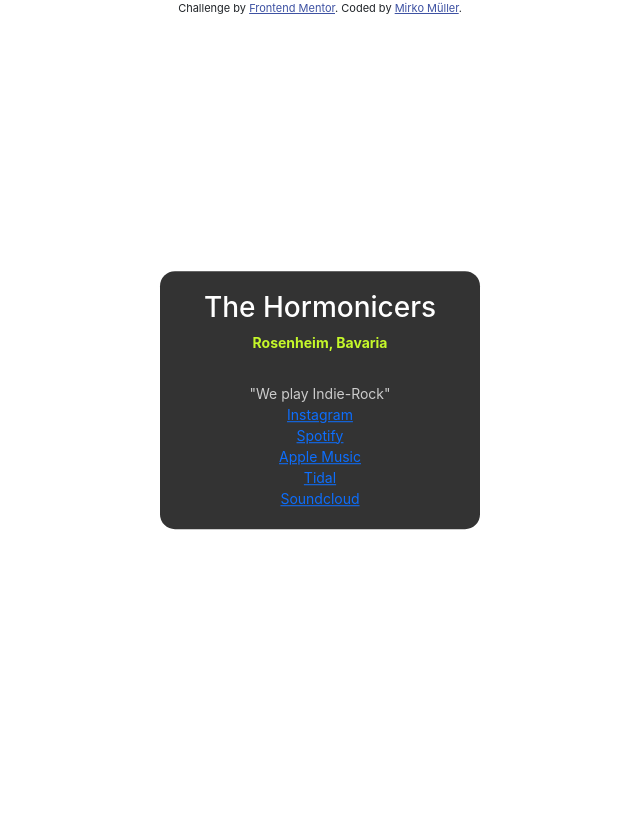
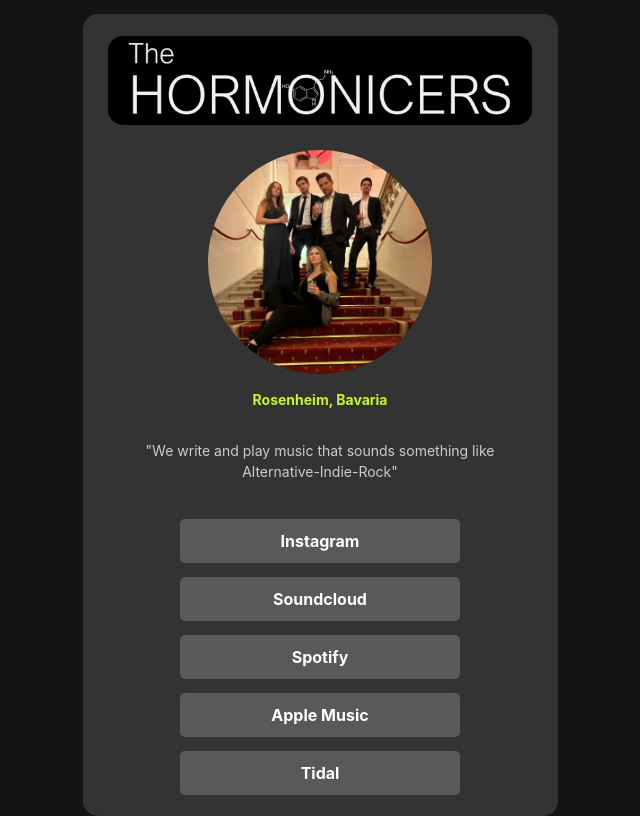
Before and after one commit to trololirko/social-links-profile-main, a plain HTML site: page index.html in a window 1280 px wide. Shown: the whole page, without its empty margins (320-960 px from the left). Drawn offline with nearby package versions, Linux system fonts and the light colour scheme.

Commit message:
Update main.css and index.html

```diff
--- a/assets/css/main.css
+++ b/assets/css/main.css
@@ -12,20 +12,53 @@
 body {
   margin: 0;
   padding: 0;
+  background-color: hsl(0, 0%, 8%);
+  position: absolute;
   height: 100%;
-  font-family: 'Inter', sans-serif !important;
+  width: 100%;
+  font-family: 'Inter', sans-serif;
   font-size: 14px;
 }
+
 .infobox {
-  position: absolute;
-  top: 50%;
-  left: 50%;
-  transform: translate(-50%, -50%);
+  margin-top: 1rem;
+  height: 100%;
   background-color: hsl(0, 0%, 20%);
-  width: 25vw;
   border-radius: 15px;
-  padding: 20px;
+  padding: 1rem;
 }
+
+.band-banner {
+  display: flex;
+  justify-content: center;
+  align-items: center;
+  margin-top: 8px;
+  margin-bottom: 20px;
+}
+
+.band-picture {
+  display: flex;
+  justify-content: center;
+  align-items: center;
+}
+
+#band-banner {
+  width: 95%;
+  border-radius: 15px;
+  margin-left: auto;
+  margin-right: auto;
+}
+
+#band-picture {
+  width: 50%;
+  height: auto;
+  display: flex;
+  justify-content: center; /* horizontal zentrieren */
+  border-radius: 50%;
+  margin-top: 5px;
+  margin-bottom: 15px;
+}
+
 .infobox .name {
   color: hsl(0, 0%, 100%);
   text-align: center;
@@ -40,13 +73,28 @@
 .infobox .description {
   color: hsl(0, 0%, 80%);
   text-align: center;
+  width: 85%;
+  margin-left: auto;
+  margin-right: auto;
   margin-top: 30px;
+  margin-bottom: 30px;
 }
 
-.attribution {
-  font-size: 11px;
-  text-align: center;
+.button-container {
+  display: flex;
+  justify-content: center;
+  width: 100%; /* Setzt die Breite auf eine fixe Breite */
+  padding: 0.5rem;
 }
-.attribution a {
-  color: hsl(228, 45%, 44%);
+
+.button-container button {
+  background-color: hsl(0, 0%, 35%);
+  color: hsl(0, 0%, 100%);
+  border: none;
+  padding: 10px 20px;
+  border-radius: 5px;
+  cursor: pointer;
+  font-size: 16px;
+  font-weight: bold;
+  width: 20rem;
 }
--- a/index.html
+++ b/index.html
@@ -9,49 +9,67 @@
 
     <title>Social links profile</title>
 
+    <link href="https://cdn.jsdelivr.net/npm/bootstrap@5.3.2/dist/css/bootstrap.min.css" rel="stylesheet" />
     <link rel="stylesheet" href="assets/css/main.css" />
-    <link href="https://cdn.jsdelivr.net/npm/bootstrap@5.3.2/dist/css/bootstrap.min.css" rel="stylesheet" />
   </head>
   <body>
     <main>
-      <div class="main container">
-        <div class="container text-center">
-          <div class="infobox">
-            <div class="name"><h2>The Hormonicers</h2></div>
+      <div class="container container-main">
+        <div class="row justify-content-center">
+          <!-- <div class="col-10 col-xl-3 col-xxl-3 infobox"> -->
+          <div class="col-10 col-sm-10 col-md-8 col-lg-6 col-xl-5 col-xxl-4 infobox">
+            <div class="band-banner">
+              <img src="assets/images/band-banner.jpg" id="band-banner" alt="band-banner" />
+            </div>
+            <div class="name visually-hidden"><h1>The Hormonicers</h1></div>
+            <div class="band-picture">
+              <img src="assets/images/band-pic.jpeg" id="band-picture" alt="band-picture" />
+            </div>
             <div class="location">Rosenheim, Bavaria</div>
-            <!-- TODO Add a good description -->
-            <div class="description">"We play Indie-Rock"</div>
+            <div class="description">"We write and play music that sounds something like Alternative-Indie-Rock"</div>
+
+            <!-- Social Links -->
             <div class="social-links">
               <!-- Instagram -->
-              <a href="https://www.instagram.com/the_hormonicers/" target="_blank" alt="instagram"
-                ><span>Instagram</span></a
-              >
+              <div class="button-container">
+                <a href="https://www.instagram.com/the_hormonicers/" id="instagram" target="_blank" alt="instagram">
+                  <button type="button" class="btn btn-secondary">Instagram</button></a
+                >
+              </div>
+
+              <!-- Soundcloud -->
+              <div class="button-container">
+                <a href="https://soundcloud.com/the-hormonicers" id="soundcloud" target="_blank" alt="soundcloud"
+                  ><button type="button" class="btn btn-secondary">Soundcloud</button></a
+                >
+              </div>
 
               <!-- Spotify -->
-              <div class="container">
+              <div class="button-container">
                 <a
                   href="https://open.spotify.com/intl-de/artist/5QjmCG1UosrbgzgzPyG6Tt?si=2ItQgbRhQ72jdKhbHA7nYQ"
+                  id="spotify"
                   target="_blank"
                   alt="spotify"
-                  ><span>Spotify</span></a
+                  ><button type="button" class="btn btn-secondary">Spotify</button></a
                 >
               </div>
 
               <!-- Apple Music -->
-              <div class="container">
-                <a href="https://music.apple.com/us/artist/the-hormonicers/1722614999" target="_blank" alt="apple music"
-                  ><span>Apple Music</span></a
+              <div class="button-container">
+                <a
+                  href="https://music.apple.com/us/artist/the-hormonicers/1722614999"
+                  id="apple-music"
+                  target="_blank"
+                  alt="apple music"
+                  ><button type="button" class="btn btn-secondary">Apple Music</button></a
                 >
               </div>
 
               <!-- Tidal -->
-              <div class="container">
-                <a href="https://tidal.com/artist/44633757" target="_blank" alt="tidal"><span>Tidal</span></a>
-              </div>
-              <!-- Soundcloud -->
-              <div class="container">
-                <a href="https://soundcloud.com/the-hormonicers" target="_blank" alt="soundcloud"
-                  ><span>Soundcloud</span></a
+              <div class="button-container">
+                <a href="https://tidal.com/artist/44633757" id="tidal" target="_blank" alt="tidal"
+                  ><button type="button" class="btn btn-secondary">Tidal</button></a
                 >
               </div>
             </div>
@@ -59,11 +77,11 @@
         </div>
       </div>
 
-      <div class="attribution">
+      <!-- <div class="attribution">
         Challenge by
         <a href="https://www.frontendmentor.io?ref=challenge" target="_blank">Frontend Mentor</a>. Coded by
         <a href="#">Mirko Müller</a>.
-      </div>
+      </div> -->
     </main>
   </body>
 </html>
```
Also changed, not shown: assets/images/band-banner.jpg (added), assets/images/band-pic.jpeg (added).
